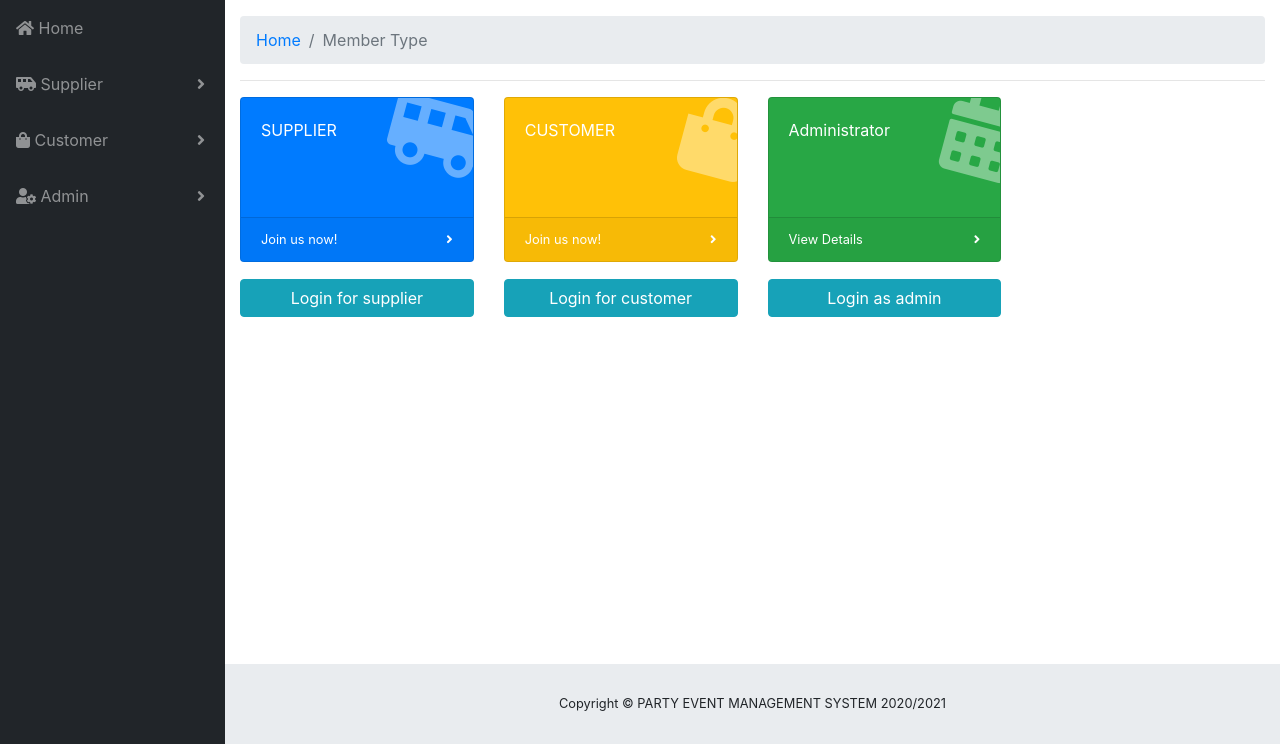
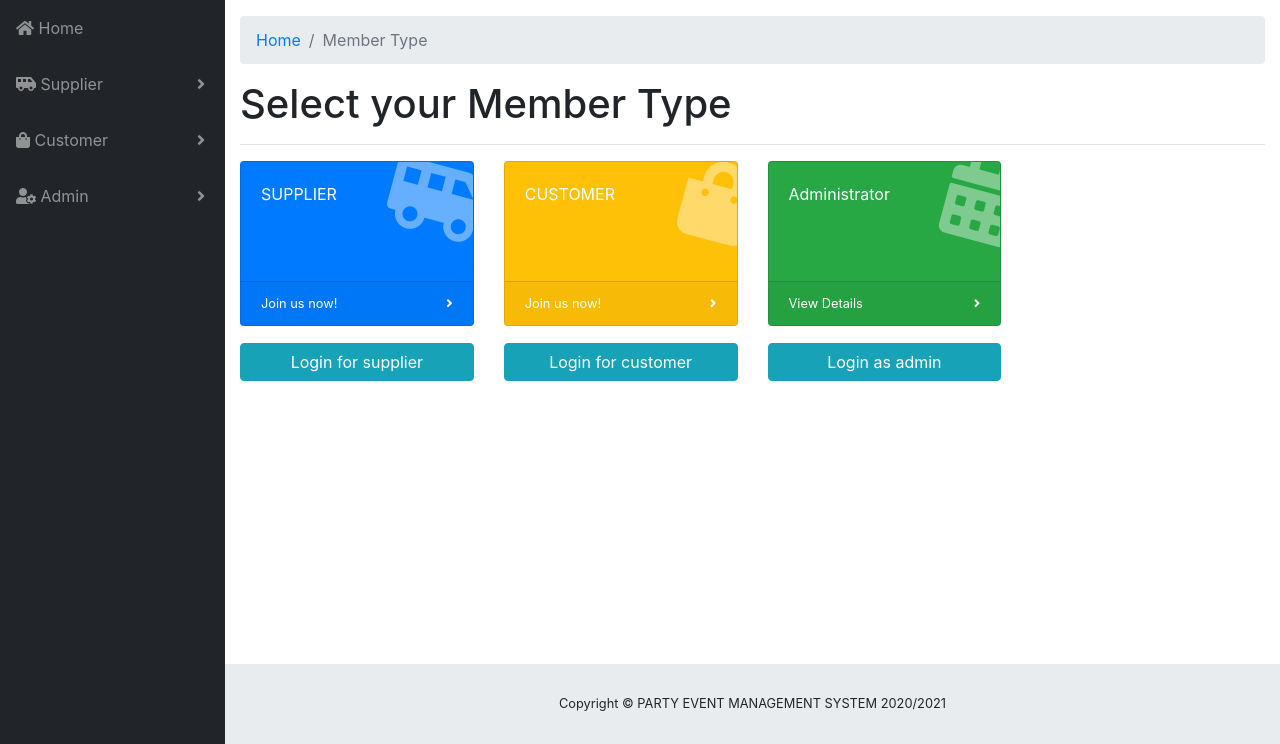
Before and after one commit to yewkhen97/Event_management_system, a PHP site: page /EMS/ in a window 1280 px wide. Shown: the part 56-800 px from the top of the page. Run offline with PHP 8.4, Linux system fonts and the light colour scheme.

Commit message:
Update index.php
add select member type

```diff
--- a/ApplicationLayer/UserView/index.php
+++ b/ApplicationLayer/UserView/index.php
@@ -371,7 +371,9 @@ span.psw {
           </ol>
 
           <!-- Page Content -->
+          <h1>Select your Member Type</h1>
           <hr>
+
              <!-- Icon Cards-->
           <div class="row">
             <div class="col-xl-3 col-sm-6 mb-3">
```
